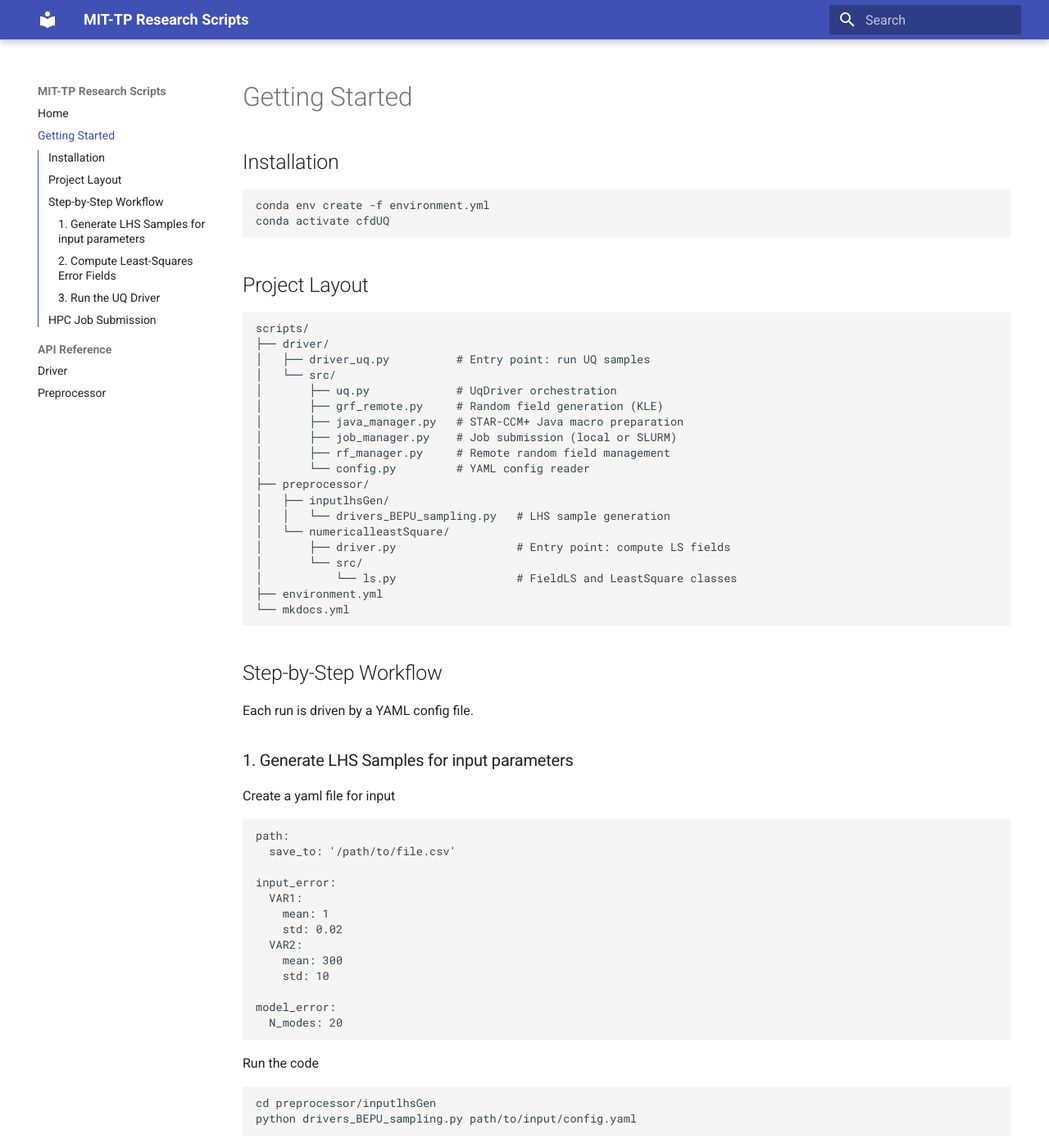
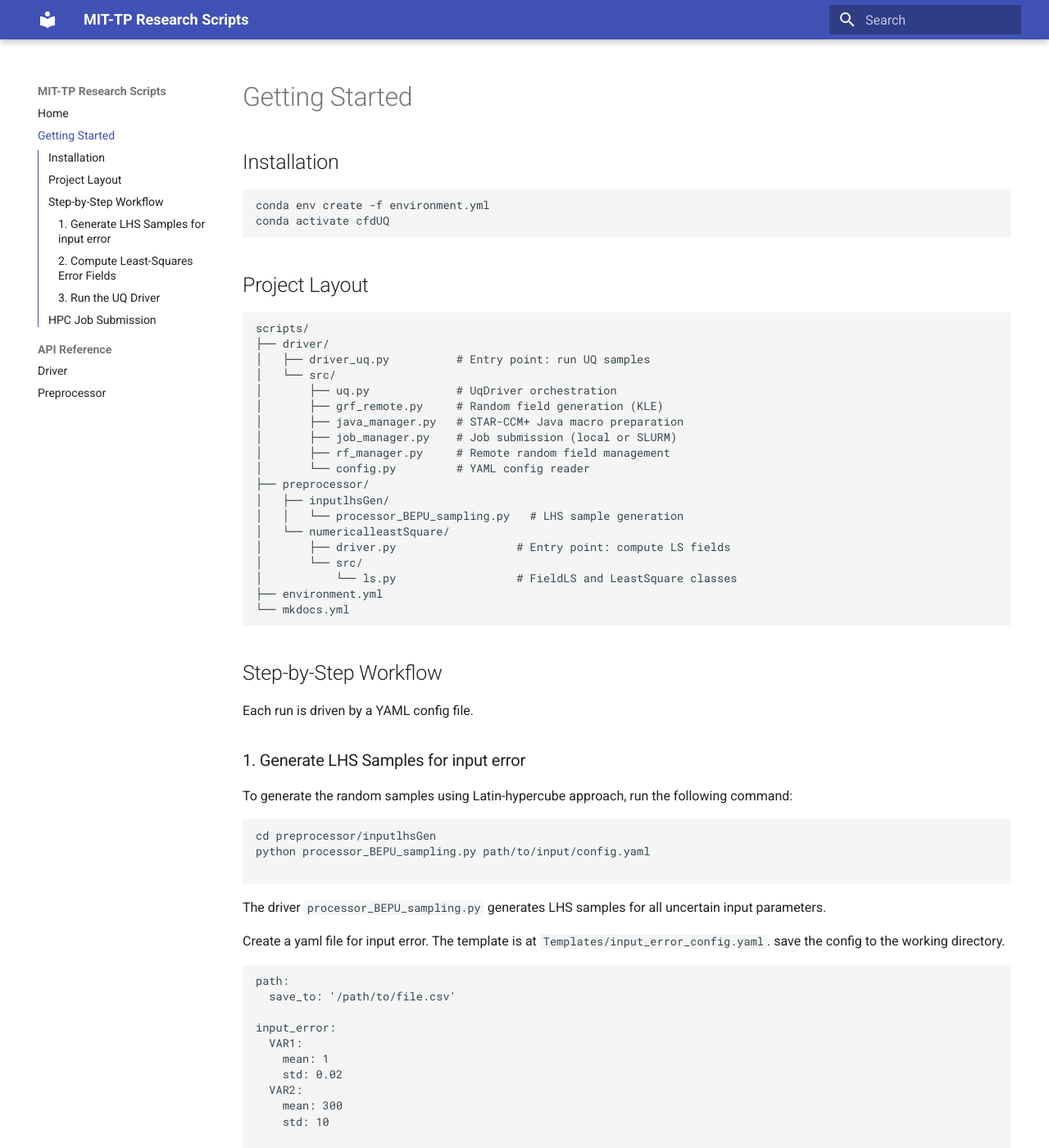
Before and after one commit to yujouwang/MITTP_UQ, an MkDocs documentation site: the page built from docs/getting-started.md, in a window 1280 px wide and 1400 px high. Shown: the whole window at 82% size. Built offline with MkDocs 1.6.1 and Material for MkDocs 9.7.7, drawn with Linux system fonts in a browser that asks for light colours.

Commit message:
Rename drivers_BEPU_sampling to processor_BEPU_sampling in docs
Co-Authored-By: Claude Sonnet 4.6 <noreply@anthropic.com>

````diff
--- a/docs/getting-started.md
+++ b/docs/getting-started.md
@@ -22,7 +22,7 @@ scripts/
 │       └── config.py         # YAML config reader
 ├── preprocessor/
 │   ├── inputlhsGen/
-│   │   └── drivers_BEPU_sampling.py   # LHS sample generation
+│   │   └── processor_BEPU_sampling.py   # LHS sample generation
 │   └── numericalleastSquare/
 │       ├── driver.py                  # Entry point: compute LS fields
 │       └── src/
@@ -36,8 +36,18 @@ scripts/
 ## Step-by-Step Workflow
 Each run is driven by a YAML config file.
 
-### 1. Generate LHS Samples for input parameters
-Create a yaml file for input
+### 1. Generate LHS Samples for input error
+To generate the random samples using Latin-hypercube approach, run the following command:
+```bash
+cd preprocessor/inputlhsGen
+python processor_BEPU_sampling.py path/to/input/config.yaml
+
+```
+The driver `processor_BEPU_sampling.py` generates LHS samples for all uncertain input parameters.
+
+
+Create a yaml file for input error. The template is at `Templates/input_error_config.yaml`.
+save the config to the working directory.
 
 ```yaml
 path:
@@ -55,11 +65,6 @@ model_error:
   N_modes: 20
 ```
 
-Run  the code
-```bash
-cd preprocessor/inputlhsGen
-python drivers_BEPU_sampling.py path/to/input/config.yaml
-```
 
 The code output a csv file with columns
 - `SampleID`
````
Also changed, not shown: docs/api/preprocessor.md (+2 -2 lines).
